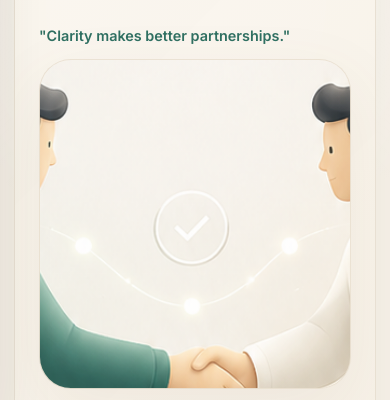
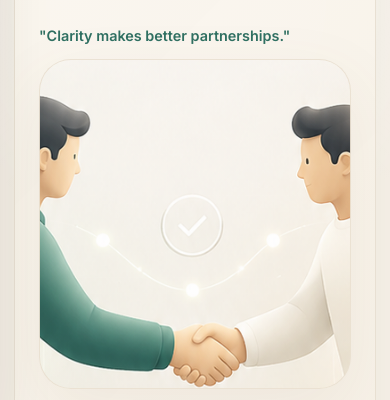
Before and after one commit to Sibiksha-E/Talentstage, a plain HTML site: page index.html in a window 390 px wide. Shown: the part 418-818 px from the top of the page. Drawn offline with Linux system fonts and the light colour scheme.

Commit message:
Adjust mobile hero crop for handshake

```diff
--- a/styles.css
+++ b/styles.css
@@ -1693,7 +1693,7 @@ label {
     min-height: 520px;
     background:
       linear-gradient(180deg, rgba(255, 252, 247, 0.08), rgba(255, 252, 247, 0.08)),
-      url("mobile-hero-reference.png") center 26% / 920px auto no-repeat;
+      url("mobile-hero-reference.png") center 23% / 820px auto no-repeat;
     box-shadow: 0 24px 70px rgba(130, 104, 68, 0.08);
   }
 
@@ -1888,8 +1888,8 @@ label {
   }
 
   .hero-cinema {
-    background-position: center 24%;
-    background-size: 920px auto;
+    background-position: center 23%;
+    background-size: 760px auto;
   }
 
   .silhouette {
```
